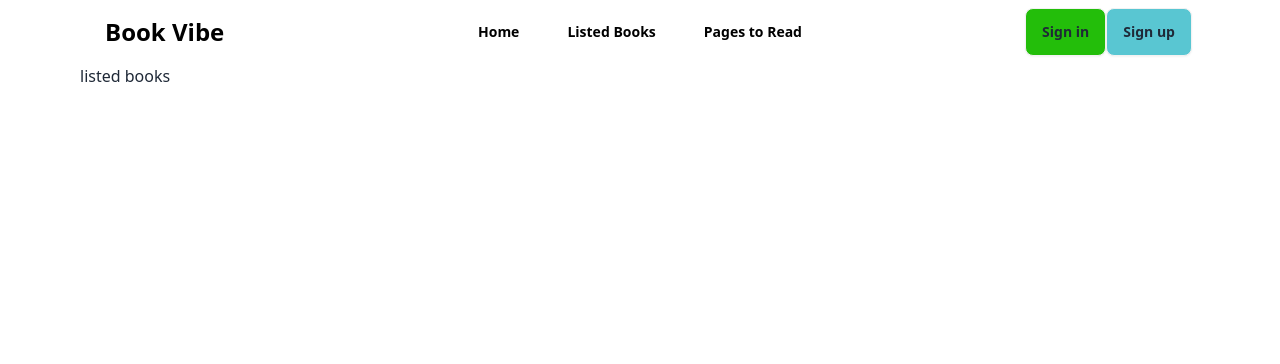
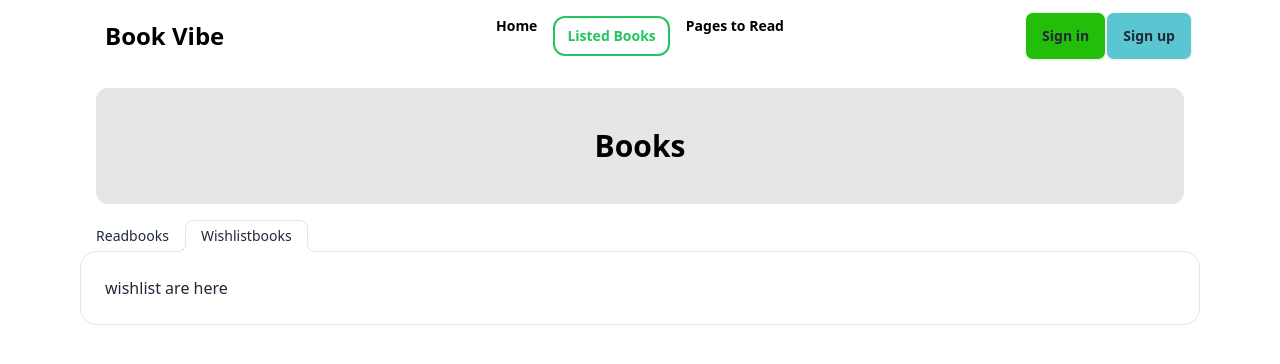
Before and after one commit to MDRUHULAMIN7/BookVibe, a React (Vite) app: page /listedbooks in a window 1280 px wide. Shown: the top 364 px of the page. Built offline with nearby package versions, Linux system fonts and the light colour scheme.

Commit message:
second commit

```diff
--- a/package.json
+++ b/package.json
@@ -15,6 +15,7 @@
     "react": "^18.2.0",
     "react-dom": "^18.2.0",
     "react-router-dom": "^6.22.3",
+    "react-toastify": "^10.0.5",
     "sort-by": "^1.2.0"
   },
   "devDependencies": {
--- a/src/Components/Banner/Banner.jsx
+++ b/src/Components/Banner/Banner.jsx
@@ -8,7 +8,7 @@ const Banner = () => {
        <div>
          <div className='lg:flex bg-[#f5f5f4]  lg:px-5 px-2 lg:py-10 rounded-2xl'>
             <div className='space-y-14 text-center w-1/2 my-auto' ><h1 className="text-5xl text-center items-center text-black font-extrabold ">Books to freshen up <br /> your bookshelf</h1>
-            <Link className='btn bg-[#23BE0A] font-bold text-white'>View the list</Link>
+            <Link to={'/listedbooks'} className='btn bg-[#23BE0A] font-bold text-white'>View the list</Link>
             </div>
             <div className='w-1/2 flex justify-center'><img src={pic} alt="" /></div>
 
--- a/src/Components/Bookdetaqils/Bookdetail.jsx
+++ b/src/Components/Bookdetaqils/Bookdetail.jsx
@@ -1,4 +1,8 @@
 import { useLoaderData, useParams } from "react-router-dom";
+
+import { ToastContainer, toast } from 'react-toastify';
+import 'react-toastify/dist/ReactToastify.css';
+import { saveReadbooks } from "../../Utility/localstorage";
 
 
 const Bookdetail = () => {
@@ -9,6 +13,18 @@ const Bookdetail = () => {
 
     const{bookName,author,image,rating,category,tags,review,totalPages,publisher,yearOfPublishing}=book;
 console.log(books,book);
+
+const handleReadBook=()=>{
+
+    toast('Books Added to Read list!');
+    saveReadbooks(ids);
+}
+
+//
+const handleWishBook=()=>{
+    toast('Books Added to Wishlist!')
+}
+//
     return (
         <div className="lg:flex gap-4">
 
@@ -35,10 +51,11 @@ console.log(books,book);
         <div  className="flex text-left"><p>Rating:</p> <p className="text-left font-bold">{rating}</p></div>
     </div>
         <div className="card-actions  mt-2">
-      <button className="btn px-6 text-xl">Read</button>
-      <button className="btn px-6 text-xl bg-[#50B1C9] text-white">Wishlist</button>
+      <button onClick={handleReadBook} className="btn px-6 text-xl">Read</button>
+      <button onClick={handleWishBook} className="btn px-6 text-xl bg-[#50B1C9] text-white">Wishlist</button>
     </div>
   </div>
+  <ToastContainer />
 </div>
 
     );
--- a/src/Components/Home/ListedBook/ListedBook.jsx
+++ b/src/Components/Home/ListedBook/ListedBook.jsx
@@ -1,9 +1,23 @@
+import { Link } from "react-router-dom";
+import Readbooks from "../../Readbooks/Readbooks";
+import Wishlist from "../../Wishlistbooks/Wishlist";
 
 
 const ListedBook = () => {
     return (
         <div>
-            <h1>listed books</h1>
+            <h1 className="m-4 bg-base-300 text-center text-3xl rounded-xl text-black font-bold py-10">Books</h1>
+
+
+<div role="tablist" className="tabs tabs-lifted">
+  <input type="radio" name="my_tabs_2" role="tab" className="tab" aria-label="Readbooks" />
+  <div role="tabpanel" className="tab-content bg-base-100 border-base-300 rounded-box p-6"><Readbooks></Readbooks></div>
+
+  <input type="radio" name="my_tabs_2" role="tab" className="tab" aria-label="Wishlistbooks" checked />
+  <div role="tabpanel" className="tab-content bg-base-100 border-base-300 rounded-box p-6"><Wishlist></Wishlist></div>
+
+
+</div>
         </div>
     );
 };
--- a/src/Components/Home/Navbar/Navbar.jsx
+++ b/src/Components/Home/Navbar/Navbar.jsx
@@ -1,4 +1,4 @@
-import { Link } from "react-router-dom";
+import { Link, NavLink } from "react-router-dom";
 
 const Navbar = () => {
     return (
@@ -9,7 +9,7 @@ const Navbar = () => {
               <svg xmlns="http://www.w3.org/2000/svg" className="h-5 w-5" fill="none" viewBox="0 0 24 24" stroke="currentColor"><path strokeLinecap="round" strokeLinejoin="round" strokeWidth="2" d="M4 6h16M4 12h8m-8 6h16" /></svg>
             </div>
             <ul tabIndex={0} className="menu menu-sm dropdown-content mt-3 z-[1] p-2 shadow bg-base-100 rounded-box w-52">
-            <Link  className="  text-black font-bold"  to='/'>Home</Link>
+            <Link  className="  text-black font-bold "  to='/'>Home</Link>
             <Link  className="  text-black font-bold"  to='/listedbooks'>Listed Books</Link>
             <Link className="  text-black font-bold" to='/pagestoread'>Pages to Read</Link>
 
@@ -18,11 +18,15 @@ const Navbar = () => {
           </div>
           <a className="btn btn-ghost text-2xl text-black font-bold">Book Vibe</a>
         </div>
-        <div className="navbar-center hidden lg:flex">
-          <ul className="menu menu-horizontal px-1">
-           <Link className="px-6  text-black font-bold" to='/'>Home</Link>
-           <Link className="px-6  text-black font-bold" to='/listedbooks'>Listed Books</Link>
-            <Link className="px-6  text-black font-bold" to='/pagestoread'>Pages to Read</Link>
+        <div className="justify-center items-center  hidden lg:flex text-black font-bold ">
+          <ul className="menu menu-horizontal px-5 space-x-4 navbar-center">
+            <NavLink  to='/' className={({isActive,isPending})=>
+          isPending?'text-black':isActive?'text-green-500 border-2 border-green-500 rounded-xl px-3 py-2':''}>Home</NavLink>
+            <NavLink  to='/listedbooks' className={({isActive,isPending})=>
+          isPending?'text-black':isActive?'text-green-500 border-2 border-green-500 rounded-xl px-3 py-2':''}>Listed Books</NavLink>
+            <NavLink  to='/pagestoread' className={({isActive,isPending})=>
+          isPending?'text-black':isActive?'text-green-500 border-2 border-green-500 rounded-xl px-3 py-2':''}>Pages to Read</NavLink>
+
 
           </ul>
         </div>
--- /dev/null
+++ b/src/Components/Readbooks/Readbooks.jsx
@@ -0,0 +1,11 @@
+
+
+const Readbooks = () => {
+    return (
+        <div>
+            <h1>read book  are here</h1>
+        </div>
+    );
+};
+
+export default Readbooks;
--- /dev/null
+++ b/src/Components/Wishlistbooks/Wishlist.jsx
@@ -0,0 +1,12 @@
+
+
+
+const Wishlist = () => {
+    return (
+        <div>
+            <h1>wishlist are here</h1>
+        </div>
+    );
+};
+
+export default Wishlist;
--- /dev/null
+++ b/src/Utility/localstorage.js
@@ -0,0 +1,27 @@
+
+
+const getStoredreadBooks=()=>{
+ const storeReadBook=localStorage.getItem('read-books');
+
+ if(storeReadBook){
+    return JSON.stringify(storeReadBook);
+ }
+ return [];
+}
+
+const saveReadbooks=id=>{
+
+const StoredreadBooks =getStoredreadBooks();
+
+const exists =StoredreadBooks.find(bookid =>
+     bookid === id);
+
+    if(! exists){
+        StoredreadBooks.push(id);
+        localStorage.setItem('read-books',
+        JSON.stringify(StoredreadBooks))
+    }
+    console.log(id);
+}
+
+export {saveReadbooks,getStoredreadBooks}
--- a/src/main.jsx
+++ b/src/main.jsx
@@ -8,6 +8,7 @@ import ListedBook from './Components/Home/ListedBook/ListedBook.jsx'
 import Pagestoread from './Components/Home/Pagestoread/Pagestoread.jsx'
 import Banner from './Components/Banner/Banner.jsx'
 import Bookdetail from './Components/Bookdetaqils/Bookdetail.jsx'
+
 
 const router = createBrowserRouter(
   [
@@ -31,7 +32,8 @@ element:<ListedBook></ListedBook>
           path:'/book/:bookId',
           element:<Bookdetail></Bookdetail>,
           loader:()=>fetch('./Books.json')
-        }
+        },
+
       ]
     }
   ]
```
Also changed, not shown: 1 other file (tests, documents, lock files or other folders).
